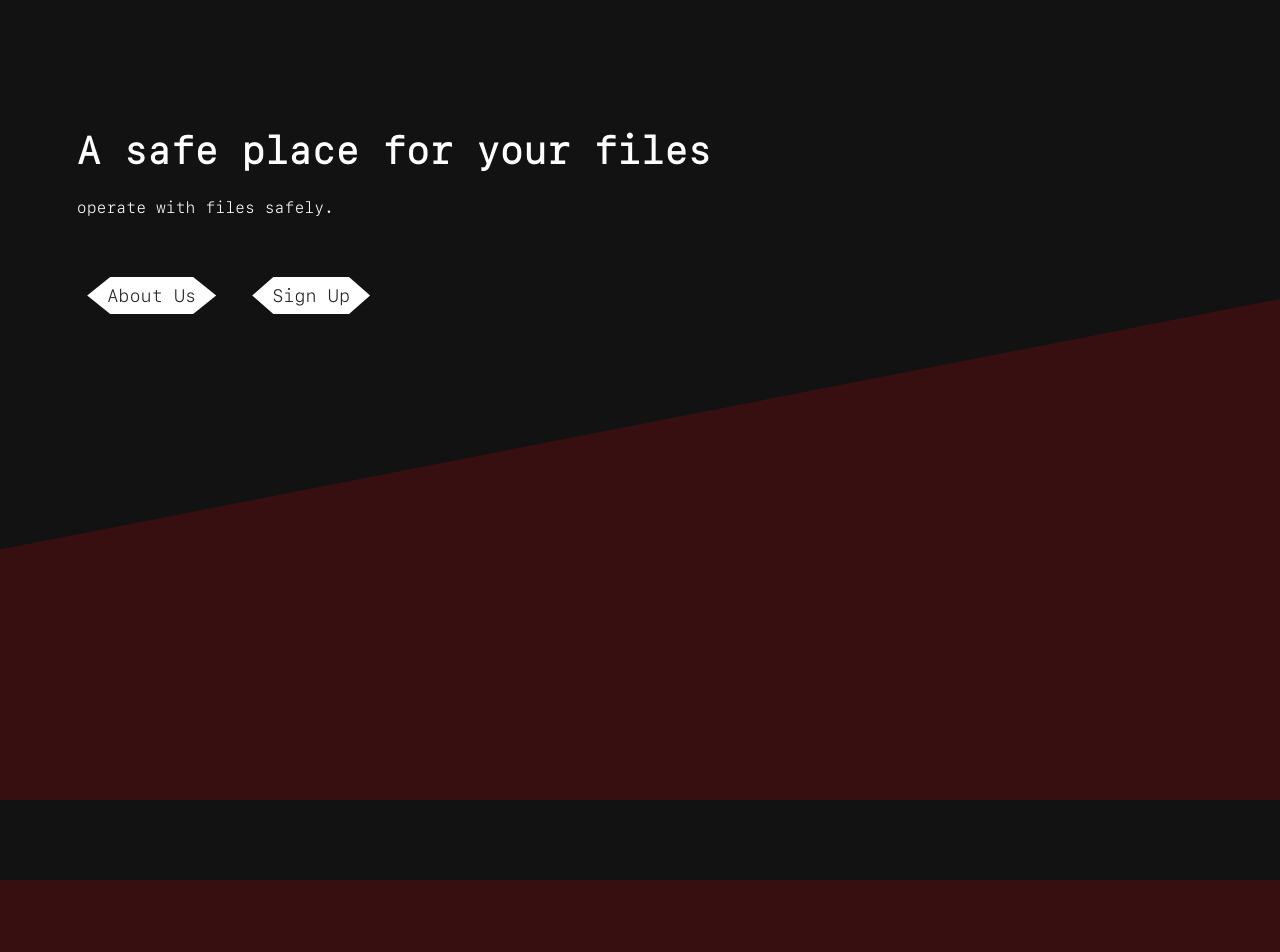
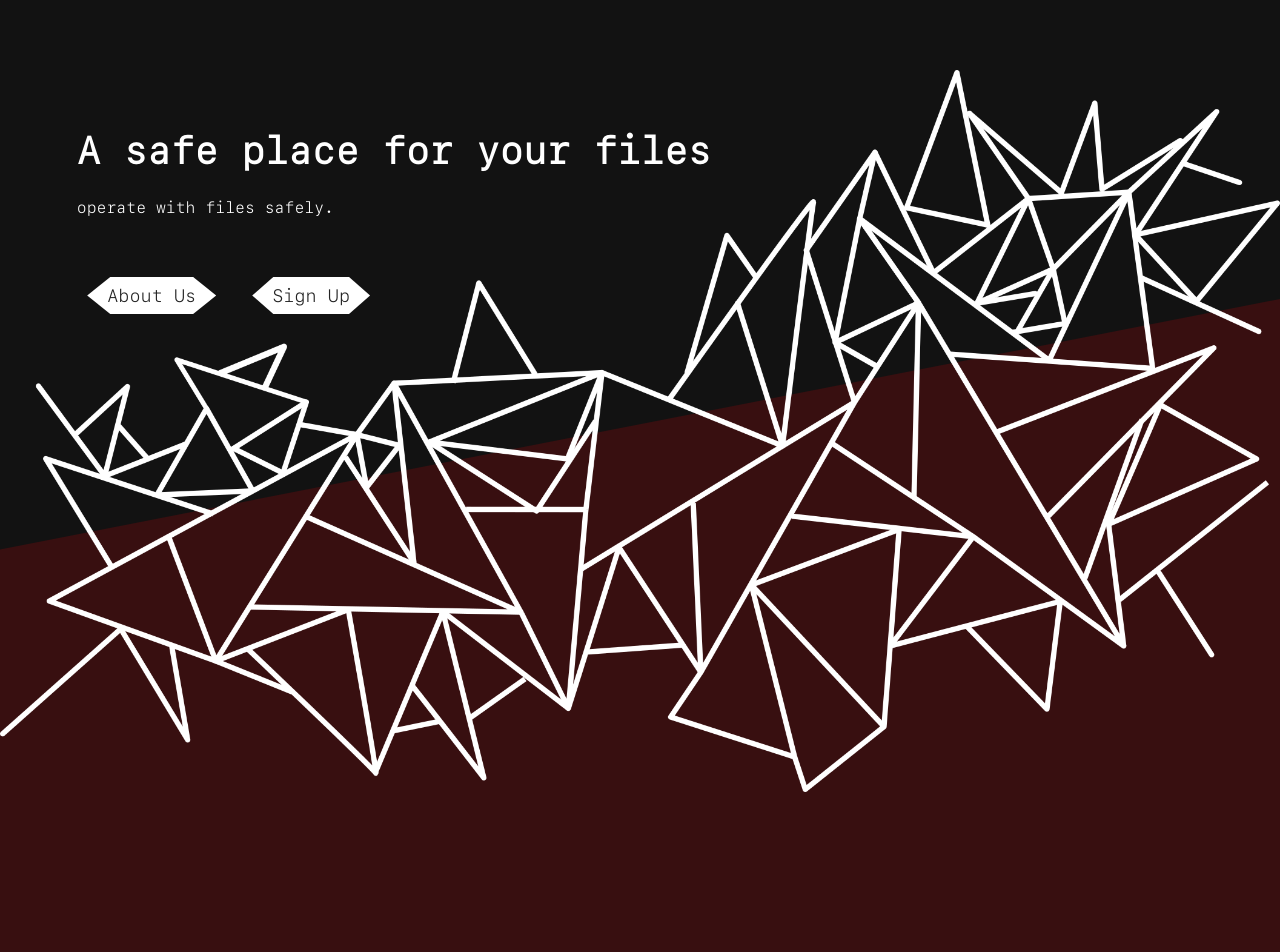
Before and after one commit to AnonymousGrizzly/Grizzly-Cave, a React (Create React App) app in the folder grizzlycave/: page / in a window 1280 px wide. Shown: the top 952 px of the page. Built offline with nearby package versions, Linux system fonts and the light colour scheme.

Commit message:
trying to do something with herosection

```diff
--- a/grizzlycave/src/components/Cards.js
+++ b/grizzlycave/src/components/Cards.js
@@ -32,7 +32,7 @@ export default function Cards() {
                     <h2>Check out new things we added!</h2>
                     <p>
                         There are weekly updates on our web app. If you want to know what's up, click on the button bellow!
-
+                        <br/>
                     </p>
 
                 </section>
--- a/grizzlycave/src/components/HeroSection.js
+++ b/grizzlycave/src/components/HeroSection.js
@@ -1,6 +1,7 @@
 import React from 'react'
 import "../designs/HeroSection.css"
 import {Button} from "./Button"
+import btwnsection from "../images/Between-section.png"
 //import HeroImg from "../images/HeroSection.png"
 
 export default function HeroSection() {
@@ -15,7 +16,7 @@ export default function HeroSection() {
             </div>
 
             <div className="change-cntnr"></div>
-            <div className="stopper"></div>
+            <img src ={btwnsection} alt=""/>
         </div>
 
     )
--- a/grizzlycave/src/designs/Cards.css
+++ b/grizzlycave/src/designs/Cards.css
@@ -33,4 +33,5 @@ section{
     padding-bottom: 30px;
     padding-top: 35px;
     background-color: #121212;
+    box-shadow: rgba(60, 64, 67, 0.3) 0px 1px 2px 0px, rgba(60, 64, 67, 0.15) 0px 2px 6px 2px;
 }
--- a/grizzlycave/src/designs/HeroSection.css
+++ b/grizzlycave/src/designs/HeroSection.css
@@ -16,6 +16,12 @@
     width: 35%;
     background-color: transparent;
     margin-bottom: 50px;
+}
+
+.hero-cntnr img{
+    position: relative;
+    width: 100%;
+    margin-top: -57%;
 }
 
 .hero-btns {
--- a/grizzlycave/src/designs/Navbar.css
+++ b/grizzlycave/src/designs/Navbar.css
@@ -0,0 +1,3 @@
+.navbar{
+    background-color: black;
+}
```
Also changed, not shown: grizzlycave/src/images/Between-section.png (added), grizzlycave/src/pages/SignUp.js (line endings or trailing spaces).
